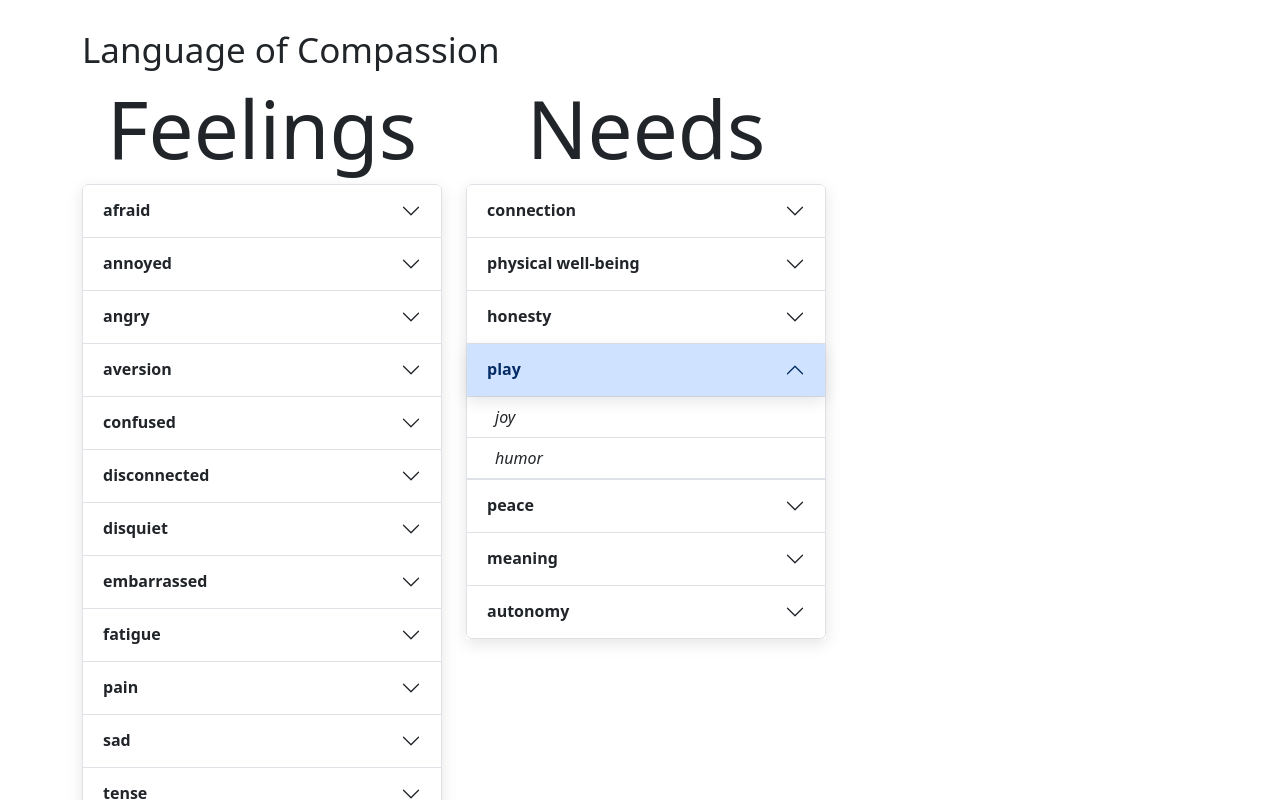
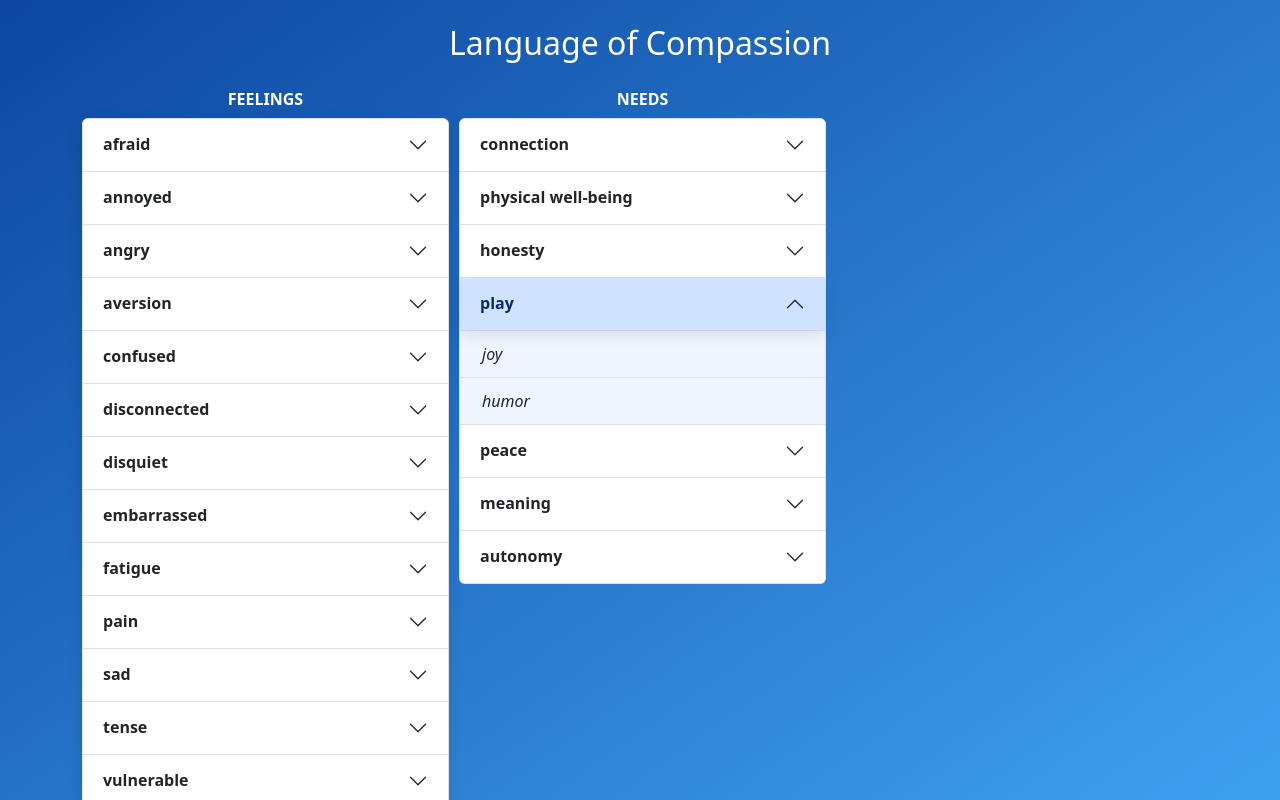
Before and after one commit to mchamblin/loc, a plain HTML site: page index.html in a window 1280 px wide. Both pictures are taken after a click on the button "play". Shown: the top 800 px of the page. Drawn offline with nearby package versions, Linux system fonts and the light colour scheme.

Commit message:
update style.css

```diff
--- a/css/style.css
+++ b/css/style.css
@@ -1,3 +1,13 @@
+body {
+  background: linear-gradient(145deg,#0d47a1,#42a5f5);
+}
+h1 {
+  text-align:center;
+  color: white;
+  font-weight: 100;
+  padding-bottom: 20px;
+  font-size: 2rem;
+}
 .accordion-button {
   font-weight: bold;
 }
@@ -16,13 +26,18 @@
   border-left-width: 0;
   font-style: italic;
   word-wrap: break-word;
-  padding-left: 28px;
+  padding-left: 22px;
+  background-color: #cfe2ff4f;
+  line-height: 20px;
+  padding-top: 13px;
+  padding-bottom: 13px;
 }
 .list-group-item:last-child {
   border-bottom-right-radius: 0;
   border-bottom-left-radius: 0;
   border-right-width: 0;
   border-left-width: 0;
+  border-bottom: none;
 }
 
 .sticky {
@@ -33,6 +48,10 @@
 }
 .display-1 {
   text-align: center;
+  color: white;
+  font-weight: 900;
+  text-transform: uppercase;
+  font-size: medium;
 }
 button:focus {
   outline: none !important;
--- a/index.html
+++ b/index.html
@@ -17,11 +17,11 @@
 
 <div class="p-0 m-0 border-0" id="loc">
   <div class="container my-4">
-    <h1><small>Language of Compassion</small></h1>
+    <h1>Language of Compassion</h1>
     <div class="col-lg-8 px-0">
       <div class="row">
         <!-- Feelings Accordion -->
-        <div class="col">
+        <div class="col" style="padding-right: 5px;">
           <h2 class="display-1">Feelings</h2>
           <div class="accordion sticky" id="accordionFeelings">
             <div class="accordion-item">
@@ -594,7 +594,7 @@
         </div>
 
         <!-- Needs Accordion -->
-        <div class="col">
+        <div class="col" style="padding-left: 5px;">
           <h2 class="display-1">Needs</h2>
           <div class="accordion sticky" id="accordionNeeds">
 
--- a/js/script.js
+++ b/js/script.js
@@ -1,12 +1,12 @@
-document.addEventListener('DOMContentLoaded', function () {
+document.addEventListener('DOMContentLoaded', () => {
   var accordions = document.querySelectorAll('.accordion');
 
-    accordions.forEach(function (accordion) {
+  accordions.forEach((accordion) => {
     var buttons = accordion.querySelectorAll('.accordion-button');
     var currentSticky = null;
 
-      buttons.forEach(function (button) {
-        button.addEventListener('click', function () {
+    buttons.forEach((button) => {
+      button.addEventListener('click', () => {
         var accordionHeader = button.closest('.accordion-header');
 
         // If there is a currently sticky accordion, remove the sticky class
@@ -18,6 +18,11 @@ document.addEventListener('DOMContentLoaded', function () {
         if (!button.classList.contains('collapsed')) {
           accordionHeader.classList.add('sticky');
           currentSticky = accordionHeader;
+          // Remove sticky class from parent .accordion
+          accordion.classList.remove('sticky');
+        } else {
+          // If the clicked button is collapsed, add sticky class to parent .accordion
+          accordion.classList.add('sticky');
         }
       });
     });
```
Lines whose indentation alone changed are shown as unchanged.
